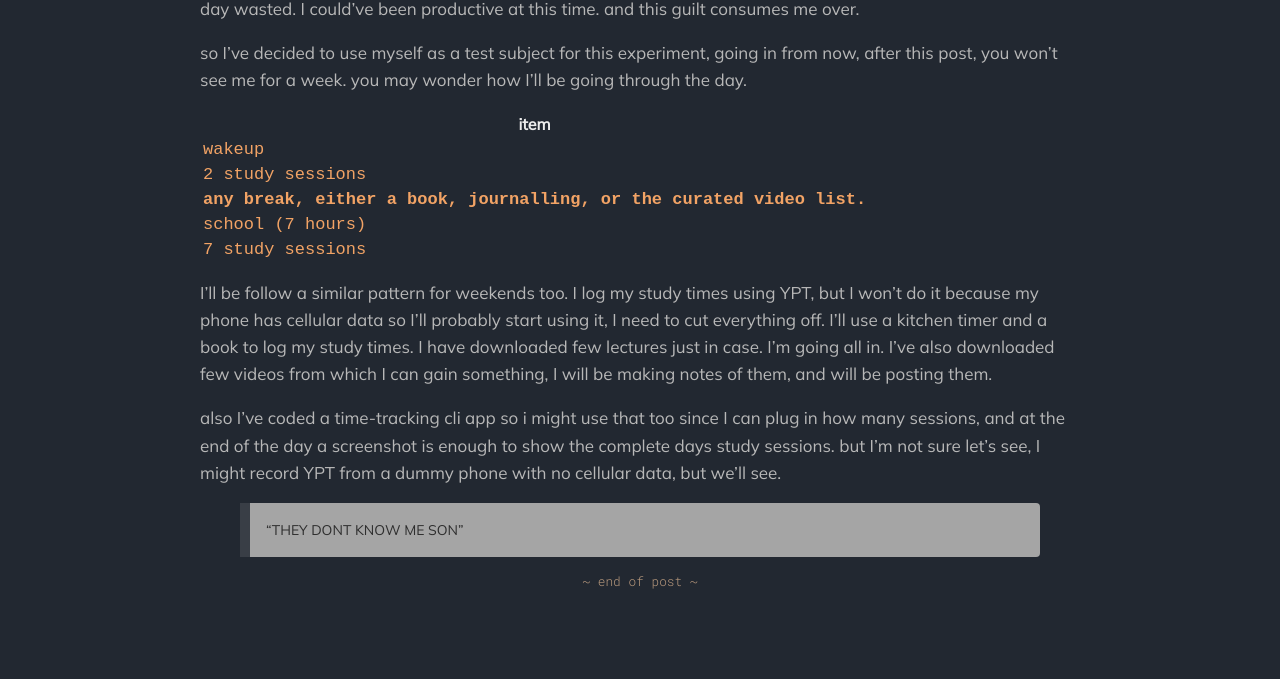
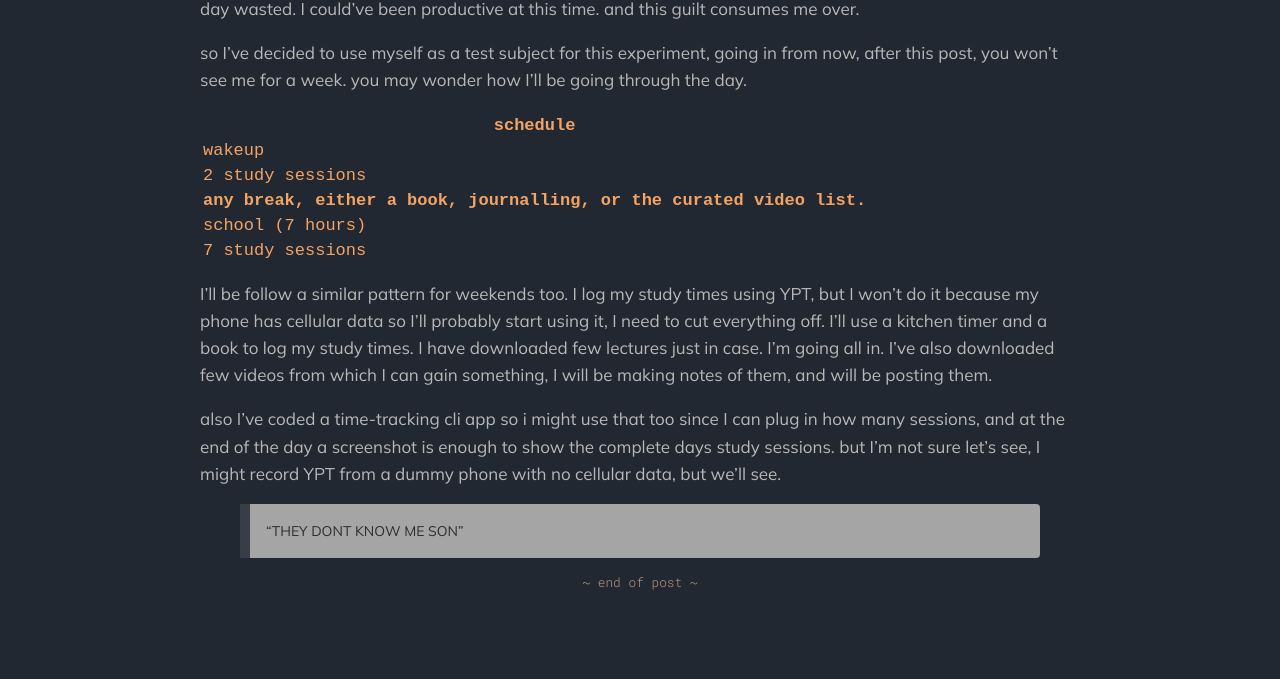
Before and after one commit to 7ynikos/7ynikos.github.io, a Jekyll site: the page built from blog/_posts/2025-11-13-no-wifi-for-a-week.md, in a window 1280 px wide. Shown: the part 474-1153 px from the top of the page. Built offline with Jekyll 4.4.1, drawn with Linux system fonts in a browser that asks for light colours.

Commit message:
Update schedule format in blog post

```diff
--- a/blog/_posts/2025-11-13-no-wifi-for-a-week.md
+++ b/blog/_posts/2025-11-13-no-wifi-for-a-week.md
@@ -14,7 +14,7 @@ that's 2-3 hours of my day wasted. I could've been productive at this time. and
 
 so I've decided to use myself as a test subject for this experiment, going in from now, after this post, you won't see me for a week. you may wonder how I'll be going through the day.
 
-| item                                 |
+| **`schedule`**                             |
 |--------------------------------------|
 | `wakeup`                             |
 | `2 study sessions  `                 |
```
